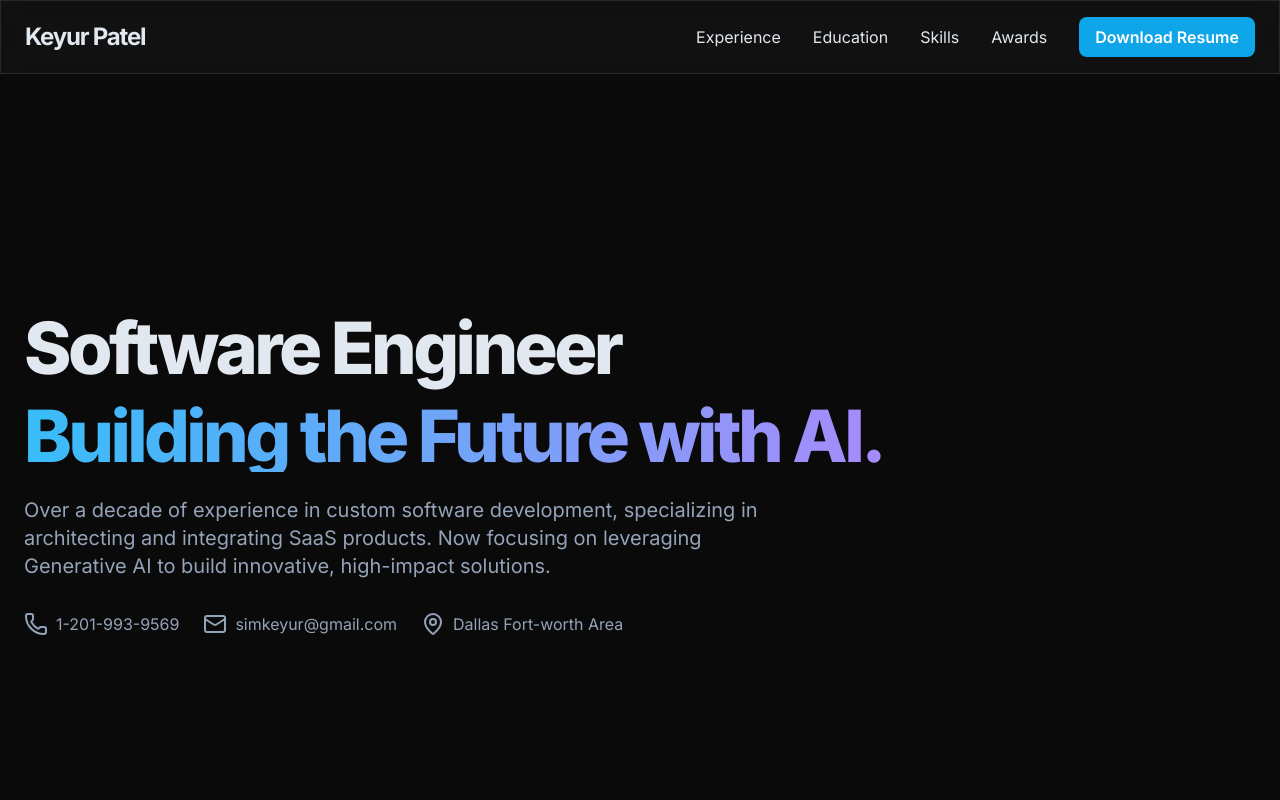
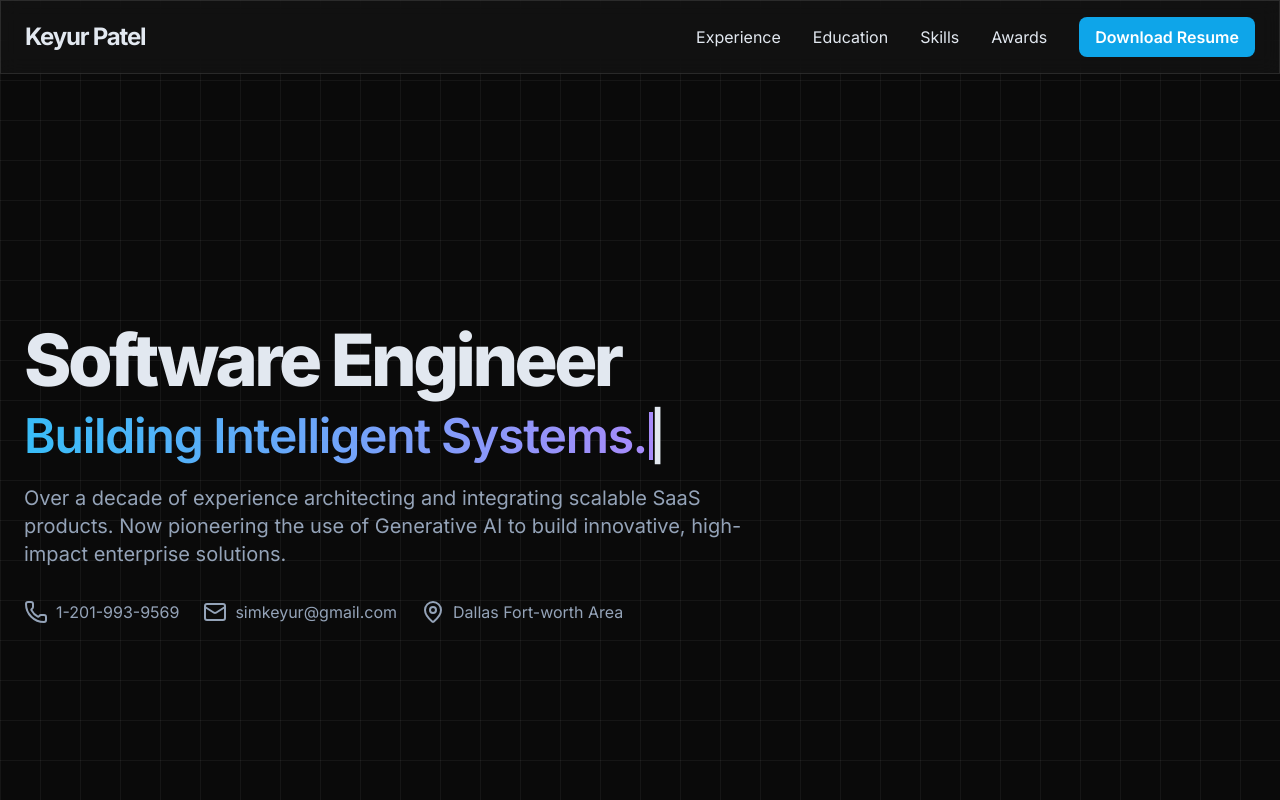
Before and after one commit to simkeyur/simkeyur.github.io, a plain HTML site: page index.html in a window 1280 px wide. Shown: the top 800 px of the page. Drawn offline with nearby package versions, Linux system fonts and the light colour scheme.

Commit message:
Update index.html

```diff
--- a/index.html
+++ b/index.html
@@ -14,6 +14,7 @@
             font-family: 'Inter', sans-serif;
             background-color: #0a0a0a;
             color: #e2e8f0;
+            position: relative; /* Added for background positioning */
         }
         .glass-effect {
             background: rgba(23, 23, 23, 0.6);
@@ -41,9 +42,40 @@
         .timeline-logo-container:hover img {
             transform: scale(1.1);
         }
+
+        /* --- New Techie Styles --- */
+        .bg-grid {
+            background-image:
+                linear-gradient(to right, rgba(255, 255, 255, 0.05) 1px, transparent 1px),
+                linear-gradient(to bottom, rgba(255, 255, 255, 0.05) 1px, transparent 1px);
+            background-size: 40px 40px;
+            animation: pan 60s linear infinite;
+        }
+
+        @keyframes pan {
+            0% { background-position: 0 0; }
+            100% { background-position: 480px 480px; }
+        }
+
+        .cursor {
+            display: inline-block;
+            background-color: #a78bfa;
+            margin-left: 0.1rem;
+            width: 4px;
+            animation: blink 1s infinite;
+        }
+
+        @keyframes blink {
+            0%, 100% { opacity: 1; }
+            50% { opacity: 0; }
+        }
+        /* --- End New Techie Styles --- */
     </style>
 </head>
 <body class="antialiased">
+
+    <!-- Animated Background -->
+    <div class="absolute top-0 left-0 w-full h-full bg-grid -z-10"></div>
 
     <!-- Header & Navigation -->
     <header class="sticky top-0 z-50 glass-effect">
@@ -72,18 +104,18 @@
         </div>
     </header>
 
-    <main class="container mx-auto px-6 py-12 md:py-20">
+    <main class="container mx-auto px-6 py-12 md:py-20 relative z-10">
 
         <!-- Hero Section -->
         <section id="hero" class="min-h-[80vh] flex flex-col justify-center items-start scroll-target">
             <h1 class="text-4xl md:text-6xl lg:text-7xl font-extrabold tracking-tighter mb-4">
                 Software Engineer
             </h1>
-            <h2 class="text-4xl md:text-6xl lg:text-7xl font-extrabold tracking-tighter mb-6 gradient-text">
-                Building the Future with AI.
+            <h2 class="text-2xl md:text-4xl lg:text-5xl font-semibold tracking-tight mb-6 h-16 md:h-12">
+                <span class="gradient-text" id="typing-effect"></span><span class="cursor">|</span>
             </h2>
             <p class="max-w-3xl text-slate-400 text-lg md:text-xl mb-8">
-                Over a decade of experience in custom software development, specializing in architecting and integrating SaaS products. Now focusing on leveraging Generative AI to build innovative, high-impact solutions.
+                Over a decade of experience architecting and integrating scalable SaaS products. Now pioneering the use of Generative AI to build innovative, high-impact enterprise solutions.
             </p>
             <div class="flex flex-wrap gap-x-6 gap-y-4 text-slate-400">
                 <div class="flex items-center space-x-2">
@@ -306,7 +338,7 @@
     </main>
 
     <!-- Footer -->
-    <footer class="border-t border-slate-800">
+    <footer class="border-t border-slate-800 relative z-10">
         <div class="container mx-auto px-6 py-8 text-center text-slate-500">
             <p>&copy; 2025 Keyur Patel. Designed with AI.</p>
         </div>
@@ -343,6 +375,46 @@
             observer.observe(target);
         });
 
+        // --- New Typing Effect Script ---
+        const typingText = document.getElementById('typing-effect');
+        if (typingText) {
+            const phrases = [
+                "Building Intelligent Systems.",
+                "Leveraging Generative AI.",
+                "Solving Complex Problems with Code.",
+                "Building Scalable SaaS Solutions."
+            ];
+            let phraseIndex = 0;
+            let charIndex = 0;
+            let isDeleting = false;
+
+            function type() {
+                const currentPhrase = phrases[phraseIndex];
+                let typeSpeed = isDeleting ? 50 : 120;
+
+                if (isDeleting) {
+                    // Deleting
+                    typingText.textContent = currentPhrase.substring(0, charIndex - 1);
+                    charIndex--;
+                    if (charIndex === 0) {
+                        isDeleting = false;
+                        phraseIndex = (phraseIndex + 1) % phrases.length;
+                    }
+                } else {
+                    // Typing
+                    typingText.textContent = currentPhrase.substring(0, charIndex + 1);
+                    charIndex++;
+                    if (charIndex === currentPhrase.length) {
+                        isDeleting = true;
+                        typeSpeed = 2000; // Pause at end of phrase
+                    }
+                }
+
+                setTimeout(type, typeSpeed);
+            }
+            // Start the animation after a short delay
+            setTimeout(type, 250);
+        }
     </script>
 </body>
 </html>
```
